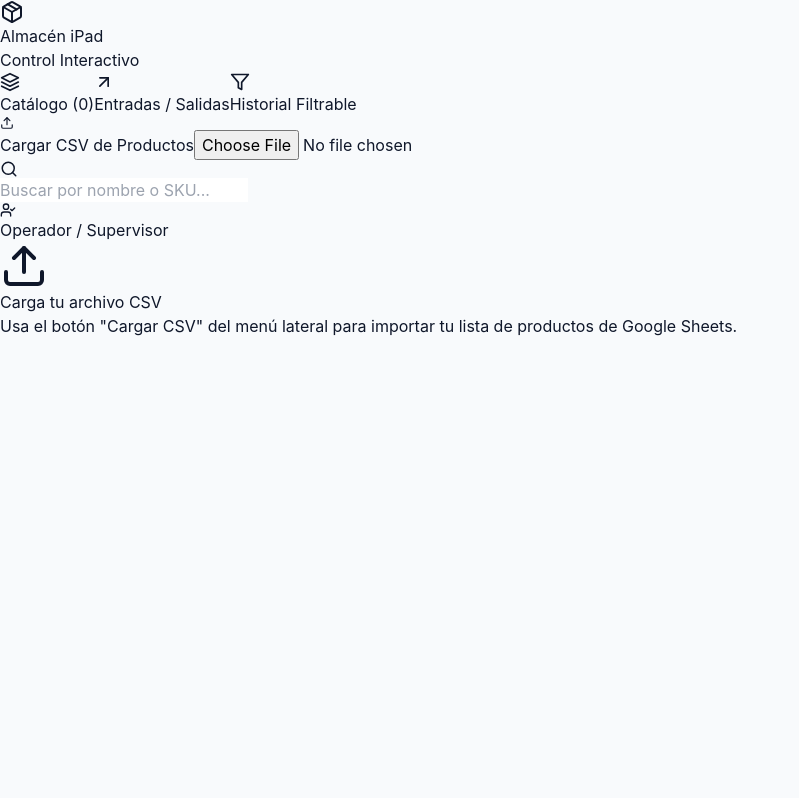
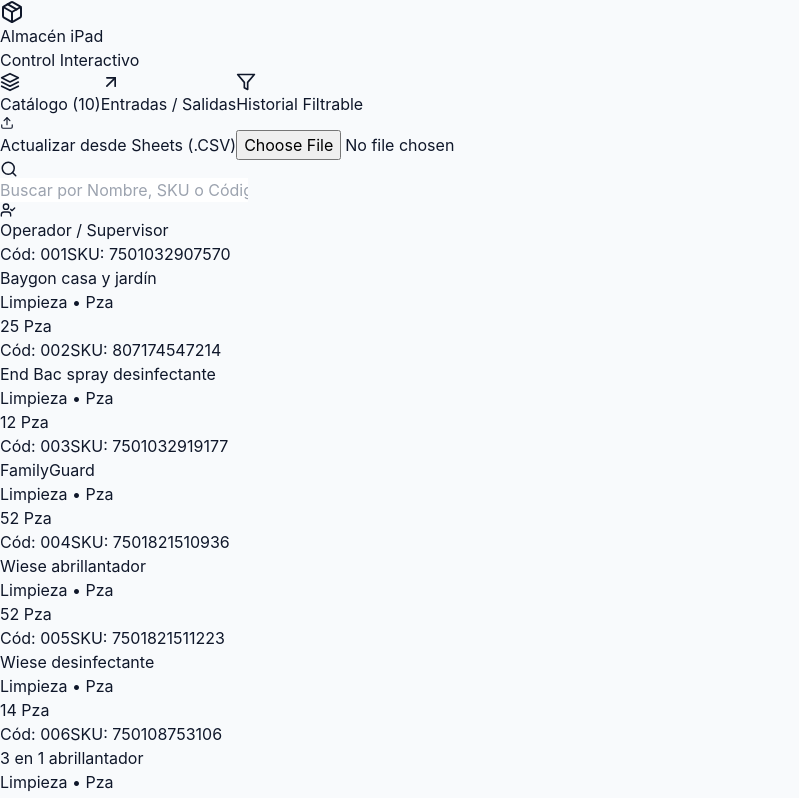
Before and after one commit to hectoraguilar-RG/almacen-ipad-app, a React (Vite) app: page / in a window 1280 px wide. Shown: the top 798 px of the page, without its empty margins (0-799 px from the left). Built offline with nearby package versions, Linux system fonts and the light colour scheme.

Commit message:
Update App.jsx

```diff
--- a/src/App.jsx
+++ b/src/App.jsx
@@ -1,15 +1,37 @@
 import React, { useState } from 'react';
 import Papa from 'papaparse';
-import { Package, ArrowDownLeft, ArrowUpRight, RefreshCw, Upload, Search, Filter, AlertTriangle, Layers, UserCheck } from 'lucide-react';
+import { Package, ArrowDownLeft, ArrowUpRight, RefreshCw, Upload, Search, Filter, AlertTriangle, Layers, UserCheck, Plus, Building2, ShoppingBag } from 'lucide-react';
 
 export default function App() {
   const [activeTab, setActiveTab] = useState('catalogo');
   const [filterType, setFilterType] = useState('todos');
   const [searchTerm, setSearchTerm] = useState('');
   const [selectedProduct, setSelectedProduct] = useState(null);
-  const [productos, setProductos] = useState([]);
 
-  // Procesador inteligente del CSV de tu Google Sheet
+  // Carga inicial basada directamente en tus capturas de Google Sheets
+  const [productos, setProductos] = useState([
+    { codigo: '001', nombre: 'Baygon casa y jardín', cat: 'Limpieza', unidad: 'Pza', stock: 25, min: 10, sku: '7501032907570' },
+    { codigo: '002', nombre: 'End Bac spray desinfectante', cat: 'Limpieza', unidad: 'Pza', stock: 12, min: 5, sku: '807174547214' },
+    { codigo: '003', nombre: 'FamilyGuard', cat: 'Limpieza', unidad: 'Pza', stock: 52, min: 10, sku: '7501032919177' },
+    { codigo: '004', nombre: 'Wiese abrillantador', cat: 'Limpieza', unidad: 'Pza', stock: 52, min: 10, sku: '7501821510936' },
+    { codigo: '005', nombre: 'Wiese desinfectante', cat: 'Limpieza', unidad: 'Pza', stock: 14, min: 10, sku: '7501821511223' },
+    { codigo: '006', nombre: '3 en 1 abrillantador', cat: 'Limpieza', unidad: 'Pza', stock: 28, min: 10, sku: '750108753106' },
+    { codigo: '007', nombre: 'Drano 946 ml (Destapa caños)', cat: 'Limpieza', unidad: 'Pza', stock: 23, min: 4, sku: '7501032970079' },
+    { codigo: '008', nombre: 'Drano 2.3 Lt', cat: 'Limpieza', unidad: 'Pza', stock: 4, min: 2, sku: '019800401092' },
+    { codigo: '009', nombre: 'Gel antibacterial', cat: 'Limpieza', unidad: 'Lt', stock: 0, min: 10, sku: 'MT001' },
+    { codigo: '0010', nombre: 'Key tratamiento para mop', cat: 'Limpieza', unidad: 'Lt', stock: 7, min: 5, sku: 'MT002' }
+  ]);
+
+  // Personal registrado en tu hoja de Google Sheets
+  const personal = [
+    { id: '0025', nombre: 'Barrera Limon Angeles', depto: 'Limpieza', plantel: 'Secundaria' },
+    { id: '0076', nombre: 'Fabian Huerta Diana Laura', depto: 'Limpieza', plantel: 'Secundaria' },
+    { id: '0024', nombre: 'Flores Gonzalez Margarita', depto: 'Limpieza', plantel: 'Secundaria' },
+    { id: '0737', nombre: 'Guerrero Meza Joel', depto: 'Limpieza', plantel: 'Secundaria' },
+    { id: '0803', nombre: 'Aguilar Romero Hector Gerardo', depto: 'Supervisor', plantel: 'Secundaria' }
+  ];
+
+  // Lector de CSV ajustado a tus nombres de columnas exactos
   const handleFileUpload = (e) => {
     const file = e.target.files[0];
     if (file) {
@@ -17,35 +39,17 @@
         header: true,
         skipEmptyLines: true,
         complete: (results) => {
-          console.log("Datos del CSV:", results.data);
-          const parsedData = results.data.map((row, index) => {
-            // Obtener el valor buscando en varias posibles variaciones de nombres de columna
-            const keys = Object.keys(row);
-            const findValue = (possibleNames) => {
-              const matchedKey = keys.find(k => possibleNames.some(p => k.trim().toLowerCase().includes(p.toLowerCase())));
-              return matchedKey ? row[matchedKey] : null;
-            };
-
-            const skuVal = findValue(['sku', 'código', 'codigo', 'id', 'clave']) || `PROD-${index + 1}`;
-            const nombreVal = findValue(['producto', 'nombre', 'descripcion', 'descripción', 'artículo', 'articulo']) || `Producto ${index + 1}`;
-            const stockVal = parseInt(findValue(['stock', 'existencia', 'existencias', 'cantidad', 'saldo', 'total']) || 0);
-            const minVal = parseInt(findValue(['mínimo', 'minimo', 'min']) || 5);
-            const catVal = findValue(['categoría', 'categoria', 'departamento', 'familia']) || 'General';
-
-            return {
-              id: index + 1,
-              sku: String(skuVal),
-              nombre: String(nombreVal),
-              stock: isNaN(stockVal) ? 0 : stockVal,
-              min: isNaN(minVal) ? 5 : minVal,
-              cat: String(catVal)
-            };
-          });
-
-          setProductos(parsedData);
-          if (parsedData.length > 0) {
-            setSelectedProduct(parsedData[0]);
-          }
+          const parsed = results.data.map((row) => ({
+            codigo: row['Código'] || row['Codigo'] || '',
+            nombre: row['Nombre del Producto'] || row['Producto'] || 'Sin nombre',
+            cat: row['Categoria'] || row['Categoría'] || 'General',
+            unidad: row['Unidad'] || 'Pza',
+            stock: parseInt(row['Stock Inicial'] || row['Stock'] || 0),
+            min: parseInt(row['Stock Minimo'] || row['Stock Mínimo'] || 5),
+            sku: row['SKU'] || row['Código'] || ''
+          }));
+          setProductos(parsed);
+          if (parsed.length > 0) setSelectedProduct(parsed[0]);
         }
       });
     }
@@ -53,16 +57,17 @@
 
   const filteredProducts = productos.filter(p =>
     p.nombre.toLowerCase().includes(searchTerm.toLowerCase()) ||
-    p.sku.toLowerCase().includes(searchTerm.toLowerCase())
+    p.sku.toLowerCase().includes(searchTerm.toLowerCase()) ||
+    p.codigo.toLowerCase().includes(searchTerm.toLowerCase())
   );
 
   return (
     <div className="flex h-screen bg-slate-100 font-sans text-slate-800">
-      {/* Sidebar Lateral para iPad */}
+      {/* Barra Lateral iPad */}
       <aside className="w-72 bg-slate-900 text-white flex flex-col p-6 justify-between shadow-xl">
         <div>
           <div className="flex items-center gap-3 mb-8">
-            <div className="bg-blue-600 p-2 rounded-xl">
+            <div className="bg-blue-600 p-2.5 rounded-xl shadow-lg shadow-blue-600/30">
               <Package className="text-white" size={24} />
             </div>
             <div>
@@ -90,68 +95,62 @@
           </nav>
         </div>
 
-        {/* Cargar CSV */}
+        {/* Cargar datos nuevos de Sheets */}
         <div className="bg-slate-800 p-4 rounded-xl border border-slate-700">
           <label className="text-xs text-slate-300 font-semibold mb-2 block flex items-center gap-2">
-            <Upload size={14} /> Cargar CSV de Productos
+            <Upload size={14} /> Actualizar desde Sheets (.CSV)
           </label>
           <input
             type="file"
             accept=".csv"
             onChange={handleFileUpload}
-            className="text-xs text-slate-400 file:mr-2 file:py-1 file:px-2 file:rounded-md file:border-0 file:text-xs file:font-semibold file:bg-blue-600 file:text-white hover:file:bg-blue-500 cursor-pointer w-full"
+            className="text-xs text-slate-400 file:mr-2 file:py-1 file:px-2 file:rounded-md file:border-0 file:text-xs file:font-semibold file:bg-blue-600 file:text-white cursor-pointer w-full"
           />
         </div>
       </aside>
 
-      {/* Panel Principal */}
+      {/* Area Principal */}
       <main className="flex-1 overflow-hidden flex flex-col">
         <header className="bg-white border-b border-slate-200 px-8 py-4 flex justify-between items-center">
           <div className="relative w-96">
             <Search className="absolute left-3 top-2.5 text-slate-400" size={18} />
             <input
               type="text"
-              placeholder="Buscar por nombre o SKU..."
+              placeholder="Buscar por Nombre, SKU o Código..."
               value={searchTerm}
               onChange={(e) => setSearchTerm(e.target.value)}
               className="w-full pl-10 pr-4 py-2 bg-slate-100 border border-slate-200 rounded-xl text-sm focus:outline-none focus:ring-2 focus:ring-blue-500"
             />
           </div>
-          <div className="flex items-center gap-2 text-xs font-semibold text-slate-500 bg-slate-100 px-3 py-1.5 rounded-lg border">
+          <div className="flex items-center gap-2 text-xs font-semibold text-slate-600 bg-slate-100 px-3 py-1.5 rounded-lg border">
             <UserCheck size={16} className="text-green-600" /> Operador / Supervisor
           </div>
         </header>
 
+        {/* Vista Split View iPad */}
         {activeTab === 'catalogo' && (
           <div className="flex-1 flex overflow-hidden p-6 gap-6">
-            {productos.length === 0 ? (
-              <div className="w-full h-full flex flex-col items-center justify-center bg-white rounded-2xl border border-dashed border-slate-300 p-8 text-center">
-                <Upload size={48} className="text-blue-500 mb-4" />
-                <h3 className="text-lg font-bold text-slate-800">Carga tu archivo CSV</h3>
-                <p className="text-sm text-slate-500 max-w-sm mt-1">
-                  Usa el botón "Cargar CSV" del menú lateral para importar tu lista de productos de Google Sheets.
-                </p>
-              </div>
-            ) : (
-              <>
-                {/* Lista de Productos */}
+            {/* Lista de Productos (Izquierda) */}
             <div className="w-1/2 overflow-y-auto space-y-3 pr-2">
               {filteredProducts.map(p => (
                 <div
-                      key={p.sku + p.id}
+                  key={p.sku + p.codigo}
                   onClick={() => setSelectedProduct(p)}
                   className={`p-4 rounded-2xl bg-white border transition cursor-pointer flex justify-between items-center ${selectedProduct?.sku === p.sku ? 'border-blue-500 ring-2 ring-blue-500/20 shadow-md' : 'border-slate-200 hover:border-slate-300'}`}>
                   <div>
-                        <span className="text-xs font-mono font-bold text-slate-500 bg-slate-100 px-2 py-0.5 rounded-md">{p.sku}</span>
-                        <h3 className="font-bold text-slate-800 mt-1">{p.nombre}</h3>
-                        <span className="text-xs text-slate-400">{p.cat}</span>
+                    <div className="flex gap-2 items-center">
+                      <span className="text-[10px] font-mono font-bold text-slate-500 bg-slate-100 px-2 py-0.5 rounded-md">Cód: {p.codigo}</span>
+                      <span className="text-[10px] font-mono font-bold text-blue-600 bg-blue-50 px-2 py-0.5 rounded-md">SKU: {p.sku}</span>
+                    </div>
+                    <h3 className="font-bold text-slate-800 mt-1.5">{p.nombre}</h3>
+                    <span className="text-xs text-slate-400">{p.cat} • {p.unidad}</span>
                   </div>
                   <div className="text-right">
                     <span className={`text-xl font-black ${p.stock <= p.min ? 'text-red-500' : 'text-slate-800'}`}>
-                          {p.stock}
+                      {p.stock} <span className="text-xs text-slate-400 font-normal">{p.unidad}</span>
                     </span>
                     {p.stock <= p.min && (
-                          <span className="flex items-center gap-1 text-[10px] font-bold text-red-500 bg-red-50 px-2 py-0.5 rounded-full mt-1">
+                      <span className="flex items-center justify-end gap-1 text-[10px] font-bold text-red-500 bg-red-50 px-2 py-0.5 rounded-full mt-1">
                         <AlertTriangle size={10} /> Stock Bajo
                       </span>
                     )}
@@ -160,39 +159,48 @@
               ))}
             </div>
 
-                {/* Detalle del Producto */}
+            {/* Ficha Interactiva (Derecha) */}
             <div className="w-1/2 bg-white rounded-2xl border border-slate-200 p-6 flex flex-col justify-between shadow-sm">
               {selectedProduct ? (
                 <div>
                   <div className="flex justify-between items-start mb-6 border-b pb-4">
                     <div>
-                          <span className="text-xs font-mono font-bold text-blue-600 bg-blue-50 px-2.5 py-1 rounded-lg">{selectedProduct.sku}</span>
-                          <h2 className="text-2xl font-black text-slate-900 mt-2">{selectedProduct.nombre}</h2>
-                          <p className="text-sm text-slate-500">{selectedProduct.cat}</p>
+                      <div className="flex gap-2">
+                        <span className="text-xs font-mono font-bold text-blue-600 bg-blue-50 px-2.5 py-1 rounded-lg">SKU: {selectedProduct.sku}</span>
+                        <span className="text-xs font-mono font-bold text-slate-600 bg-slate-100 px-2.5 py-1 rounded-lg">Código: {selectedProduct.codigo}</span>
                       </div>
-                        <div className="bg-slate-50 border p-4 rounded-xl text-center">
-                          <span className="text-xs text-slate-400 font-semibold uppercase block">Stock Actual</span>
+                      <h2 className="text-2xl font-black text-slate-900 mt-3">{selectedProduct.nombre}</h2>
+                      <p className="text-sm text-slate-500">{selectedProduct.cat} • Unidad: {selectedProduct.unidad}</p>
+                    </div>
+                    <div className="bg-slate-50 border p-4 rounded-xl text-center min-w-[100px]">
+                      <span className="text-[10px] text-slate-400 font-bold uppercase block">Stock Actual</span>
                       <span className={`text-3xl font-black ${selectedProduct.stock <= selectedProduct.min ? 'text-red-500' : 'text-slate-900'}`}>{selectedProduct.stock}</span>
+                      <span className="text-xs text-slate-400 block mt-0.5">Mínimo: {selectedProduct.min}</span>
                     </div>
                   </div>
 
-                      <h4 className="font-bold text-sm text-slate-700 mb-3">Historial Individual del Producto</h4>
+                  <div className="mb-6">
+                    <h4 className="font-bold text-sm text-slate-700 mb-2">Fotografía del Producto</h4>
+                    <div className="w-full h-40 bg-slate-50 rounded-xl border border-dashed border-slate-300 flex flex-col items-center justify-center text-slate-400">
+                      <p className="text-xs">Espacio asignado para foto tomada desde el iPad</p>
+                    </div>
+                  </div>
+
+                  <h4 className="font-bold text-sm text-slate-700 mb-3">Historial de este Producto</h4>
                   <div className="space-y-2">
                     <div className="p-3 bg-slate-50 rounded-xl text-xs flex justify-between items-center border">
-                          <span className="flex items-center gap-2 font-medium"><ArrowDownLeft className="text-green-500" size={16}/> Carga Inicial de Registro</span>
-                          <span className="font-mono font-bold text-green-600">+{selectedProduct.stock}</span>
+                      <span className="flex items-center gap-2 font-medium"><ArrowDownLeft className="text-green-500" size={16}/> Stock Inicial de Hoja de Cálculo</span>
+                      <span className="font-mono font-bold text-green-600">+{selectedProduct.stock} {selectedProduct.unidad}</span>
                     </div>
                   </div>
                 </div>
               ) : (
                 <div className="h-full flex flex-col items-center justify-center text-slate-400">
                   <Package size={48} className="mb-2 text-slate-300" />
-                      <p className="text-sm">Selecciona un producto de la lista izquierda</p>
+                  <p className="text-sm">Selecciona un producto de la izquierda</p>
                 </div>
               )}
             </div>
-              </>
-            )}
           </div>
         )}
 
@@ -206,7 +214,7 @@
                   <button
                     key={t}
                     onClick={() => setFilterType(t)}
-                    className={`px-4 py-2 rounded-lg text-xs font-bold capitalize transition ${filterType === t ? 'bg-white text-slate-900 shadow-sm' : 'text-slate-600 hover:text-slate-900'}`}>
+                    className={`px-4 py-2 rounded-lg text-xs font-bold capitalize transition ${filterType === t ? 'bg-white text-slate-900 shadow-sm' : 'text-slate-600'}`}>
                     {t}
                   </button>
                 ))}
@@ -218,11 +226,11 @@
                 <div className="flex items-center gap-4">
                   <div className="p-2.5 bg-green-100 text-green-700 rounded-xl"><ArrowDownLeft size={20} /></div>
                   <div>
-                    <h4 className="font-bold text-sm">Entrada Registrada</h4>
-                    <p className="text-xs text-slate-500">Carga de Archivo CSV • Hoy</p>
+                    <h4 className="font-bold text-sm">Carga Inicial de Inventario</h4>
+                    <p className="text-xs text-slate-500">Sincronizado con Google Sheets • Hoy</p>
                   </div>
                 </div>
-                <span className="text-xs font-bold bg-green-50 text-green-700 border border-green-200 px-3 py-1 rounded-full">{productos.length} productos cargados</span>
+                <span className="text-xs font-bold bg-green-50 text-green-700 border border-green-200 px-3 py-1 rounded-full">{productos.length} productos sincronizados</span>
               </div>
             </div>
           </div>
```
Lines whose indentation alone changed are shown as unchanged.
